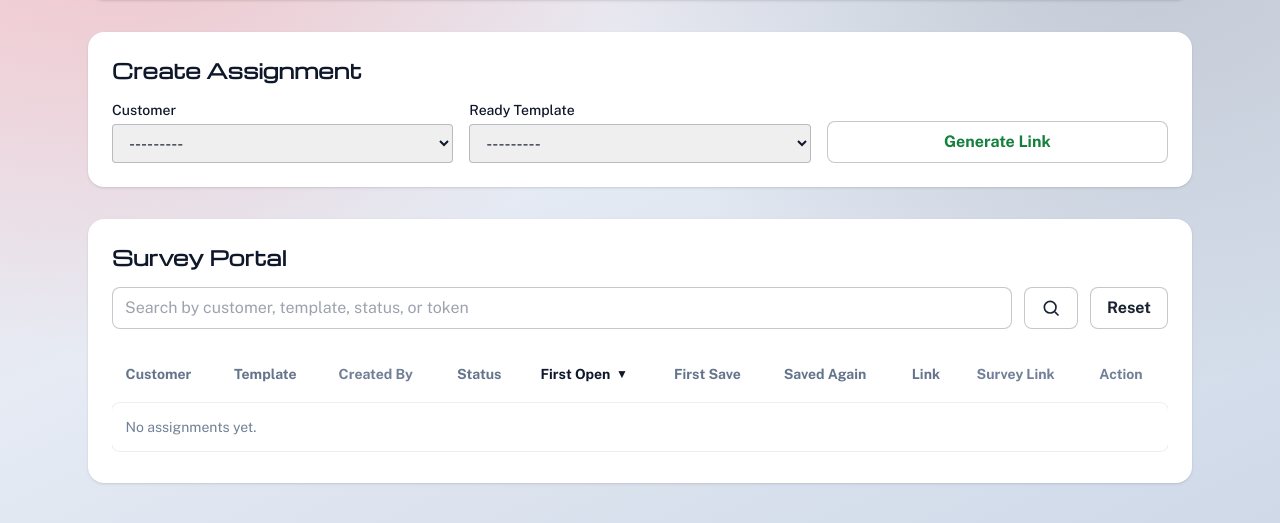
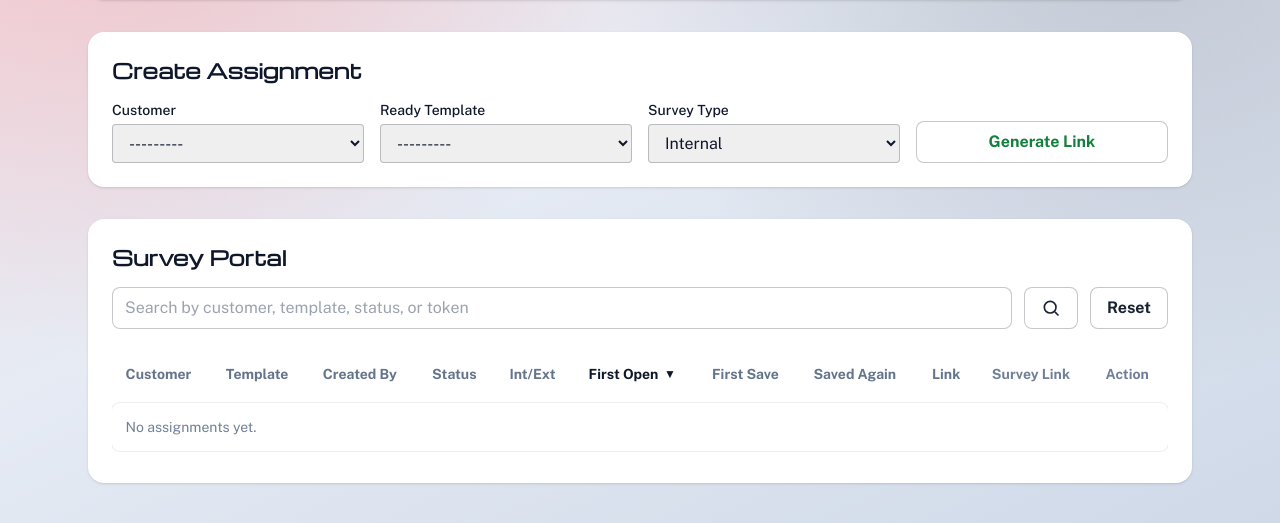
Before and after one commit to TomPrint/AnkietyUrban, a Django app: page /management/assignments/ in a window 1280 px wide. Shown: the part 277-800 px from the top of the page. Run offline with Django 5.2, Linux system fonts and the light colour scheme; the visitor is signed in with stand-in values (Sample User, id 1); data that the repository does not hold is empty; some libraries are stand-ins or nearby versions.

Commit message:
add int/ext survey status, updte analytics, reopened status

```diff
--- a/config/settings.py
+++ b/config/settings.py
@@ -114,7 +114,7 @@ AUTH_PASSWORD_VALIDATORS = [
 
 LANGUAGE_CODE = 'en-us'
 
-TIME_ZONE = 'UTC'
+TIME_ZONE = 'Europe/Warsaw'
 
 USE_I18N = True
 
--- a/surveys/forms.py
+++ b/surveys/forms.py
@@ -254,9 +254,18 @@ class CustomerForm(forms.ModelForm):
 
 
 class SurveyAssignmentForm(forms.ModelForm):
+    is_internal = forms.TypedChoiceField(
+        choices=(("true", "Internal"), ("false", "External")),
+        coerce=lambda value: str(value).lower() == "true",
+        empty_value=True,
+        initial="true",
+        required=True,
+        label="Survey Type",
+    )
+
     class Meta:
         model = SurveySession
-        fields = ["customer", "template"]
+        fields = ["customer", "template", "is_internal"]
 
     def __init__(self, *args, **kwargs):
         super().__init__(*args, **kwargs)
@@ -265,8 +274,12 @@ class SurveyAssignmentForm(forms.ModelForm):
             status=SurveyTemplate.Status.READY,
             is_archived=False,
         ).order_by("name")
-        for field in self.fields.values():
-            field.widget.attrs["class"] = "w-full rounded border border-slate-300 px-3 py-2"
+        self.fields["is_internal"].choices = (("true", "Internal"), ("false", "External"))
+        for name, field in self.fields.items():
+            if isinstance(field.widget, forms.CheckboxInput):
+                field.widget.attrs["class"] = "h-4 w-4 rounded border-slate-300"
+            else:
+                field.widget.attrs["class"] = "w-full rounded border border-slate-300 px-3 py-2"
 
 
 class UserManageForm(forms.ModelForm):
--- a/surveys/models.py
+++ b/surveys/models.py
@@ -167,6 +167,7 @@ class SurveySession(models.Model):
     )
     created_by_name = models.CharField(max_length=150, blank=True, default="")
     token = models.UUIDField(default=uuid.uuid4, unique=True, editable=False)
+    is_internal = models.BooleanField(default=False)
     is_link_active = models.BooleanField(default=True)
     is_archived = models.BooleanField(default=False, db_index=True)
     archived_at = models.DateTimeField(null=True, blank=True)
--- a/surveys/views.py
+++ b/surveys/views.py
@@ -462,6 +462,60 @@ def _capture_submission_snapshot(session: SurveySession):
     )
 
 
+def _session_branch_completion_percent(session: SurveySession) -> int:
+    template = session.template
+    start = _start_node(template)
+    if not start:
+        return 0
+
+    nodes = {
+        n.id: n
+        for n in template.nodes.select_related("question").all()
+    }
+    answers_by_node = {
+        a.node_id: a
+        for a in session.answers.only("node_id", "yes_no_answer")
+    }
+
+    path_node_ids = []
+    answered_on_path = 0
+    seen = set()
+    current_id = start.id
+    stop_at_current_node_id = session.current_node_id if not _is_session_completed(session) else None
+
+    while current_id and current_id in nodes and current_id not in seen:
+        seen.add(current_id)
+        path_node_ids.append(current_id)
+        node = nodes[current_id]
+        if stop_at_current_node_id and current_id == stop_at_current_node_id:
+            break
+        answer = answers_by_node.get(current_id)
+        if not answer:
+            break
+        answered_on_path += 1
+
+        if node.question.question_type == Question.QuestionType.YES_NO:
+            if answer.yes_no_answer is None:
+                break
+            if answer.yes_no_answer is True:
+                if node.end_on_yes:
+                    break
+                current_id = node.yes_node_id
+            else:
+                if node.end_on_no:
+                    break
+                current_id = node.no_node_id
+            continue
+
+        if node.ends_survey:
+            break
+        current_id = node.next_node_id
+
+    if not path_node_ids:
+        return 0
+    return int((answered_on_path / len(path_node_ids)) * 100)
+
+
 def _node_can_end_survey(node: TemplateNode) -> bool:
     if node.question.question_type == Question.QuestionType.YES_NO:
         return bool(node.end_on_yes or node.end_on_no)
@@ -573,14 +627,10 @@ def customer_detail(request: HttpRequest, customer_id: int) -> HttpResponse:
 
     session_rows = []
     for session in sessions:
-        total_nodes = session.template.nodes.count()
-        answered_nodes = session.answers.values("node_id").distinct().count()
-        is_completed = session.status in (SurveySession.Status.CLOSED, SurveySession.Status.SAVED_AGAIN)
-        score_percent = 100 if is_completed else int((answered_nodes / total_nodes) * 100) if total_nodes else 0
         session_rows.append(
             {
                 "session": session,
-                "score_percent": score_percent,
+                "score_percent": _session_branch_completion_percent(session),
                 "saved_versions_count": session.snapshots.count(),
             }
         )
@@ -637,7 +687,9 @@ def survey_assignment_portal(request: HttpRequest) -> HttpResponse:
     sort_map = {
         "customer": "customer__company_name",
         "template": "template__name",
+        "created_by": "created_by_name",
         "status": "status",
+        "int_ext": "is_internal",
         "first_open": "started_at",
         "first_save": "first_saved_at",
         "saved_again": "last_saved_again_at",
@@ -705,10 +757,8 @@ def survey_session_detail(request: HttpRequest, session_id: int) -> HttpResponse
         is_archived=False,
     )
     snapshots = session.snapshots.all()
-    total_nodes = session.template.nodes.count()
-    answered_nodes = session.answers.values("node_id").distinct().count()
     is_completed = session.status in (SurveySession.Status.CLOSED, SurveySession.Status.SAVED_AGAIN)
-    completion_percent = 100 if is_completed else int((answered_nodes / total_nodes) * 100) if total_nodes else 0
+    completion_percent = _session_branch_completion_percent(session)
     drop_off_question = session.current_node.display_title if session.current_node_id else "-"
     drop_off_time = session.last_activity_at if not is_completed and session.current_node_id else None
     activity_events = session.events.select_related("node")[:200]
@@ -1279,8 +1329,19 @@ class SurveyByTokenView(View):
         wants_edit = request.GET.get("edit") == "1"
         if _is_session_completed(session) and not wants_edit:
             return redirect("survey-thanks", token=token)
-        if wants_edit:
-            _ensure_active_session(session)
+        if wants_edit and _is_session_completed(session):
+            session.mark_reopened()
+            session.current_node = _start_node(session.template)
+            session.save(
+                update_fields=[
+                    "status",
+                    "reopened_count",
+                    "last_reopened_at",
+                    "submitted_at",
+                    "current_node",
+                    "updated_at",
+                ]
+            )
             _log_session_event(session, SurveySessionEvent.EventType.SURVEY_REOPENED, request=request)
         # Existing token links should remain usable even if template later moves back to draft.
         start = _start_node_or_404(session.template, require_ready=False)
--- a/templates/management/assignments/list.html
+++ b/templates/management/assignments/list.html
@@ -61,7 +61,7 @@
 
   <section class="mt-8 rounded-2xl bg-white p-6 shadow">
     <h2 class="text-xl font-semibold">Create Assignment</h2>
-    <form method="post" class="mt-4 grid gap-4 md:grid-cols-3">
+    <form method="post" class="mt-4 grid gap-4 md:grid-cols-4">
       {% csrf_token %}
       <div>
         <label class="mb-1 block text-sm font-medium" for="{{ form.customer.id_for_label }}">Customer</label>
@@ -70,6 +70,10 @@
       <div>
         <label class="mb-1 block text-sm font-medium" for="{{ form.template.id_for_label }}">Ready Template</label>
         {{ form.template }}
+      </div>
+      <div>
+        <label class="mb-1 block text-sm font-medium" for="{{ form.is_internal.id_for_label }}">Survey Type</label>
+        {{ form.is_internal }}
       </div>
       <div class="flex items-end">
         <button class="uv-btn-new w-full rounded-lg bg-slate-900 px-4 py-2 font-semibold text-white" type="submit">Generate Link</button>
@@ -111,11 +115,22 @@
                 {% if sort == 'template' %}<span class="survey-sort-arrow">{% if dir == 'asc' %}&#9650;{% else %}&#9660;{% endif %}</span>{% endif %}
               </a>
             </th>
-            <th>Created By</th>
+            <th>
+              <a class="survey-sort-link {% if sort == 'created_by' %}active{% endif %}" href="?q={{ q|urlencode }}&sort=created_by&dir={% if sort == 'created_by' and dir == 'asc' %}desc{% else %}asc{% endif %}">
+                Created By
+                {% if sort == 'created_by' %}<span class="survey-sort-arrow">{% if dir == 'asc' %}&#9650;{% else %}&#9660;{% endif %}</span>{% endif %}
+              </a>
+            </th>
             <th>
               <a class="survey-sort-link {% if sort == 'status' %}active{% endif %}" href="?q={{ q|urlencode }}&sort=status&dir={% if sort == 'status' and dir == 'asc' %}desc{% else %}asc{% endif %}">
                 Status
                 {% if sort == 'status' %}<span class="survey-sort-arrow">{% if dir == 'asc' %}&#9650;{% else %}&#9660;{% endif %}</span>{% endif %}
+              </a>
+            </th>
+            <th>
+              <a class="survey-sort-link {% if sort == 'int_ext' %}active{% endif %}" href="?q={{ q|urlencode }}&sort=int_ext&dir={% if sort == 'int_ext' and dir == 'asc' %}desc{% else %}asc{% endif %}">
+                Int/Ext
+                {% if sort == 'int_ext' %}<span class="survey-sort-arrow">{% if dir == 'asc' %}&#9650;{% else %}&#9660;{% endif %}</span>{% endif %}
               </a>
             </th>
             <th>
@@ -181,6 +196,13 @@
                 <span class="inline-flex items-center whitespace-nowrap rounded bg-slate-200 px-2 py-1 text-xs font-semibold text-slate-700">{{ s.get_status_display }}</span>
               {% endif %}
             </td>
+            <td>
+              {% if s.is_internal %}
+                <span class="rounded bg-blue-100 px-2 py-1 text-xs font-semibold text-blue-700">INT</span>
+              {% else %}
+                <span class="rounded bg-slate-200 px-2 py-1 text-xs font-semibold text-slate-700">EXT</span>
+              {% endif %}
+            </td>
             <td>{{ s.started_at|default:"-" }}</td>
             <td>{{ s.first_saved_at|default:"-" }}</td>
             <td>{{ s.last_saved_again_at|default:"-" }}</td>
@@ -227,7 +249,7 @@
             </td>
           </tr>
           {% empty %}
-          <tr><td colspan="10" class="py-4 text-slate-500">No assignments yet.</td></tr>
+          <tr><td colspan="11" class="py-4 text-slate-500">No assignments yet.</td></tr>
           {% endfor %}
         </tbody>
       </table>
```
Also changed, not shown: templates/management/assignments/detail.html (+8 -0 lines), surveys/migrations/0020_surveysession_is_internal.py (added).
